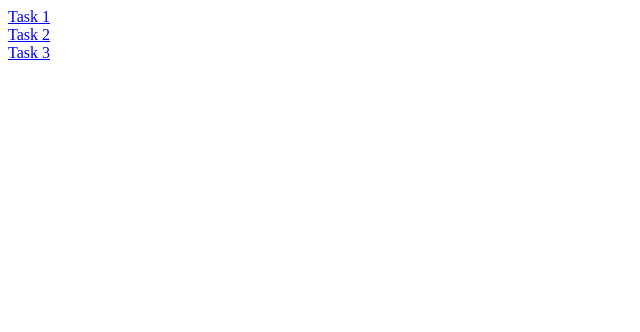
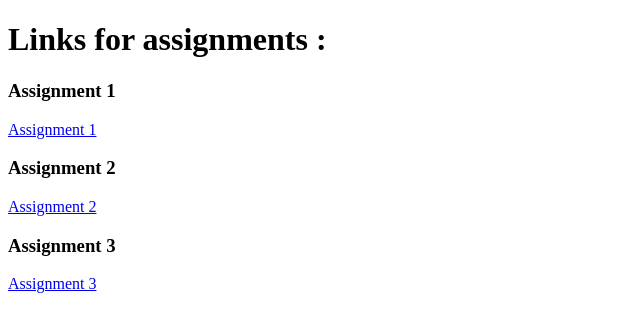
Before and after one commit to yogeshGhatodeOsl/TrainingJS_1.github.io, a plain HTML site: page index.html in a window 1280 px wide. Shown: the whole page, without its empty margins (0-640 px from the left). Drawn offline with Linux system fonts and the light colour scheme.

Commit message:
Update index.html

```diff
--- a/index.html
+++ b/index.html
@@ -6,16 +6,21 @@
     <title>Document</title>
 </head>
 <body>
+
+    <h1>Links for assignments :</h1>
+    <h3>Assignment 1</h3>
     <div>
-        <a href="Assign_1">Task 1</a>
+        <a href="Assign_1">Assignment 1</a>
     </div>
 
+    <h3>Assignment 2</h3>
     <div>
-        <a href="Assign_2">Task 2</a>
+        <a href="Assign_2">Assignment 2</a>
     </div>
 
+    <h3>Assignment 3</h3>
     <div>
-        <a href="Assign_3">Task 3</a>
+        <a href="Assign_3">Assignment 3</a>
     </div>
 </body>
 </html>
```
